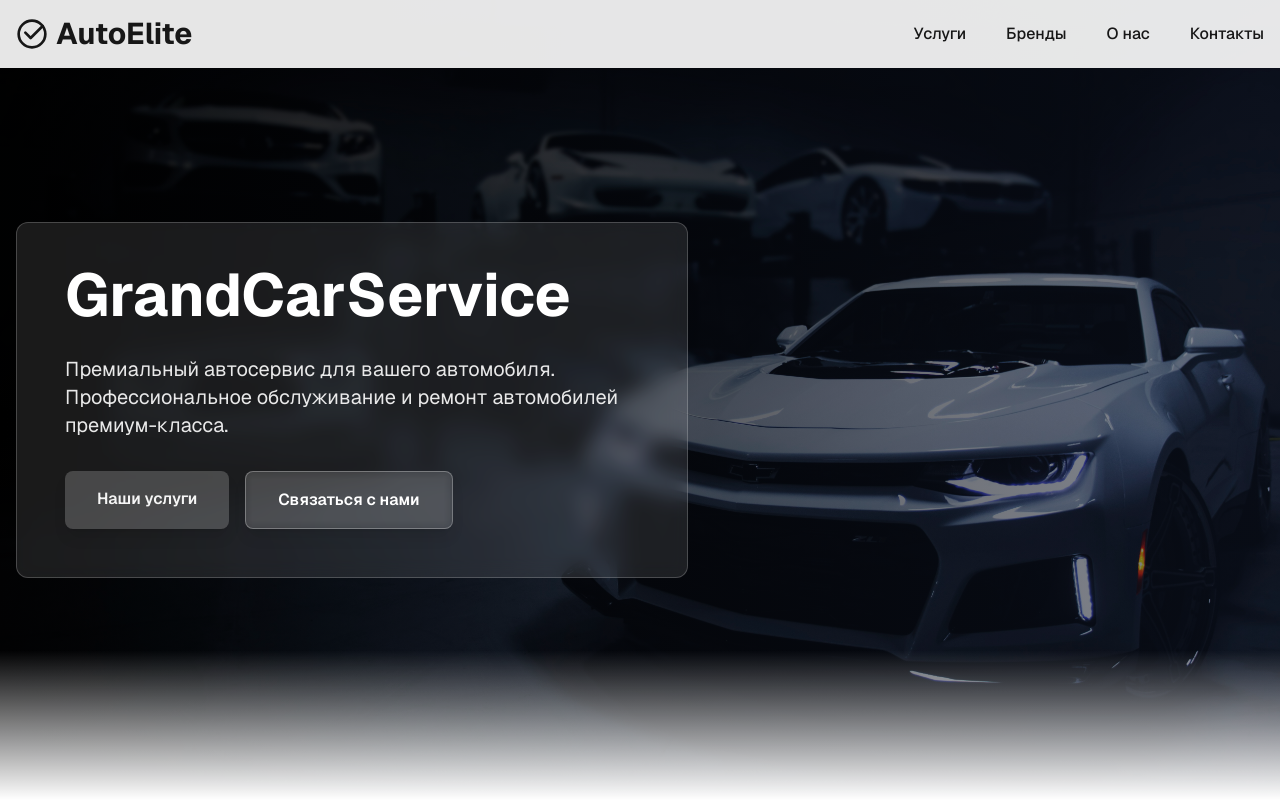
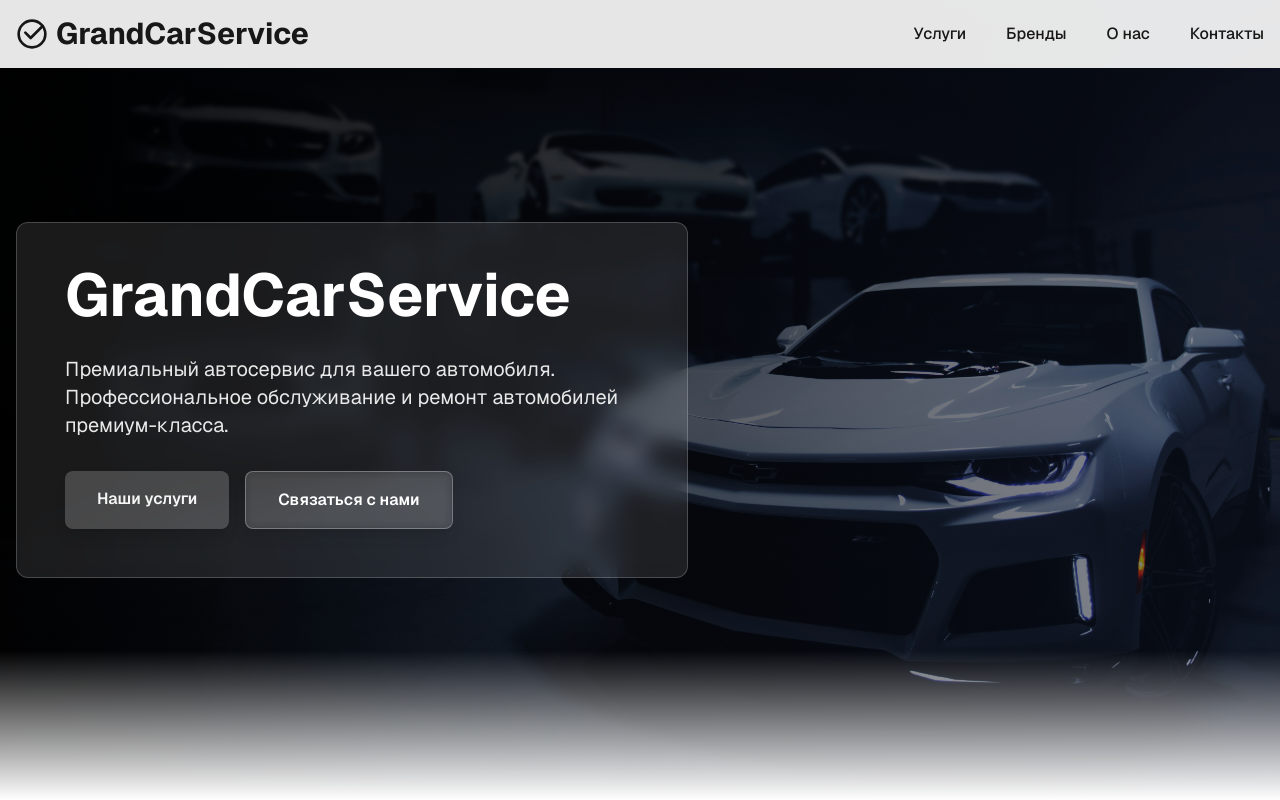
Before and after one commit to nikzalevskii/grandcarservice, a Next.js app: page / in a window 1280 px wide. Shown: the top 800 px of the page. Built offline with nearby package versions, Linux system fonts and the light colour scheme.

Commit message:
grand_auto_service corrected header name

```diff
--- a/src/components/layout/Header.tsx
+++ b/src/components/layout/Header.tsx
@@ -2,6 +2,7 @@
 
 import { useState, useEffect } from 'react'
 import Link from 'next/link'
+import { company } from '@/utils/constants'
 
 export default function Header() {
   const [scrolled, setScrolled] = useState(false)
@@ -53,7 +54,7 @@ export default function Header() {
                 <path d="M20 6l-9 9-4-4" />
                 <circle cx="12" cy="12" r="10" />
               </svg>
-              <span className="text-3xl font-bold text-primary">AutoElite</span>
+              <span className="text-3xl font-bold text-primary">{company.name}</span>
             </Link>
           </div>
 
```
